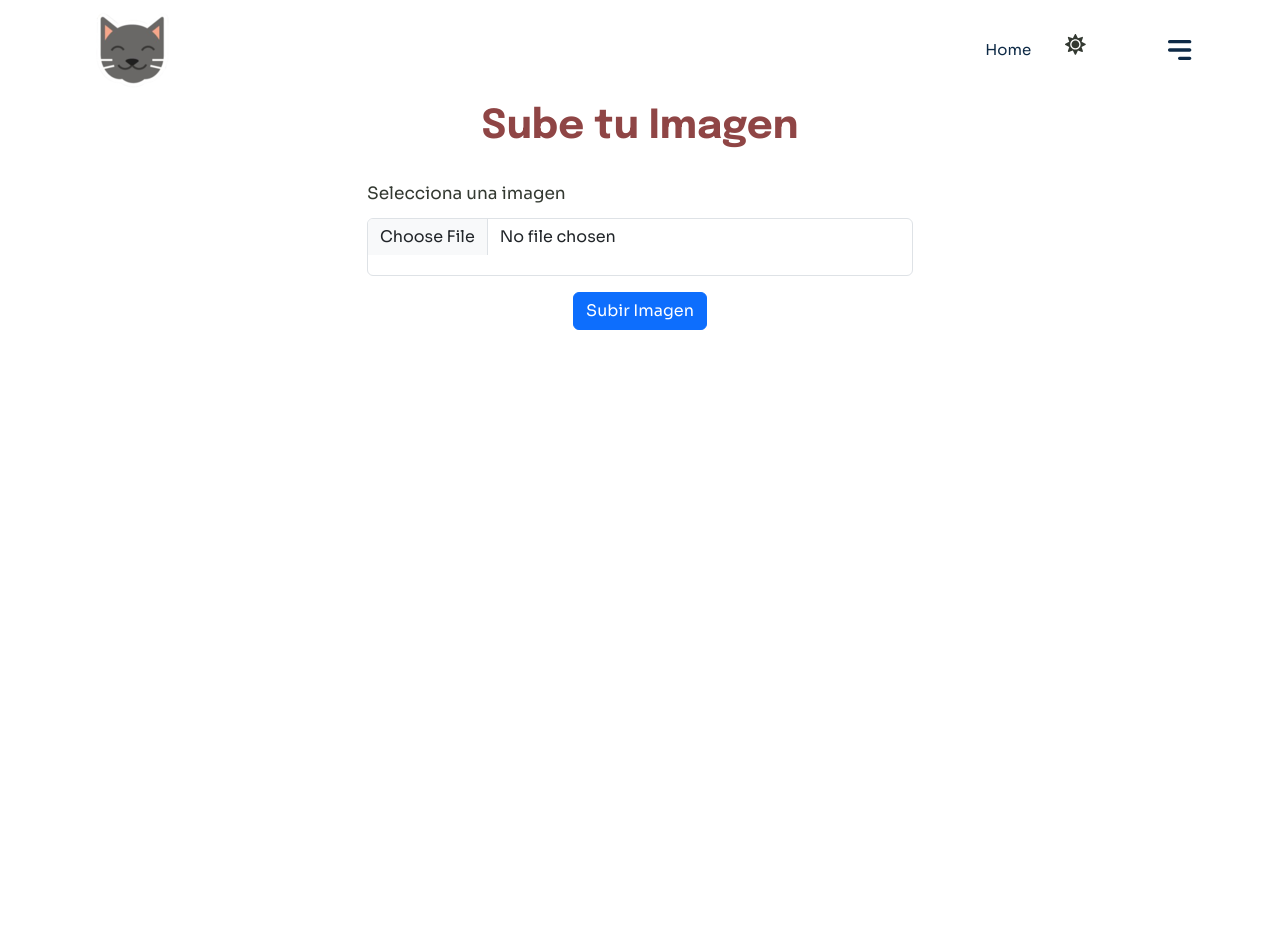
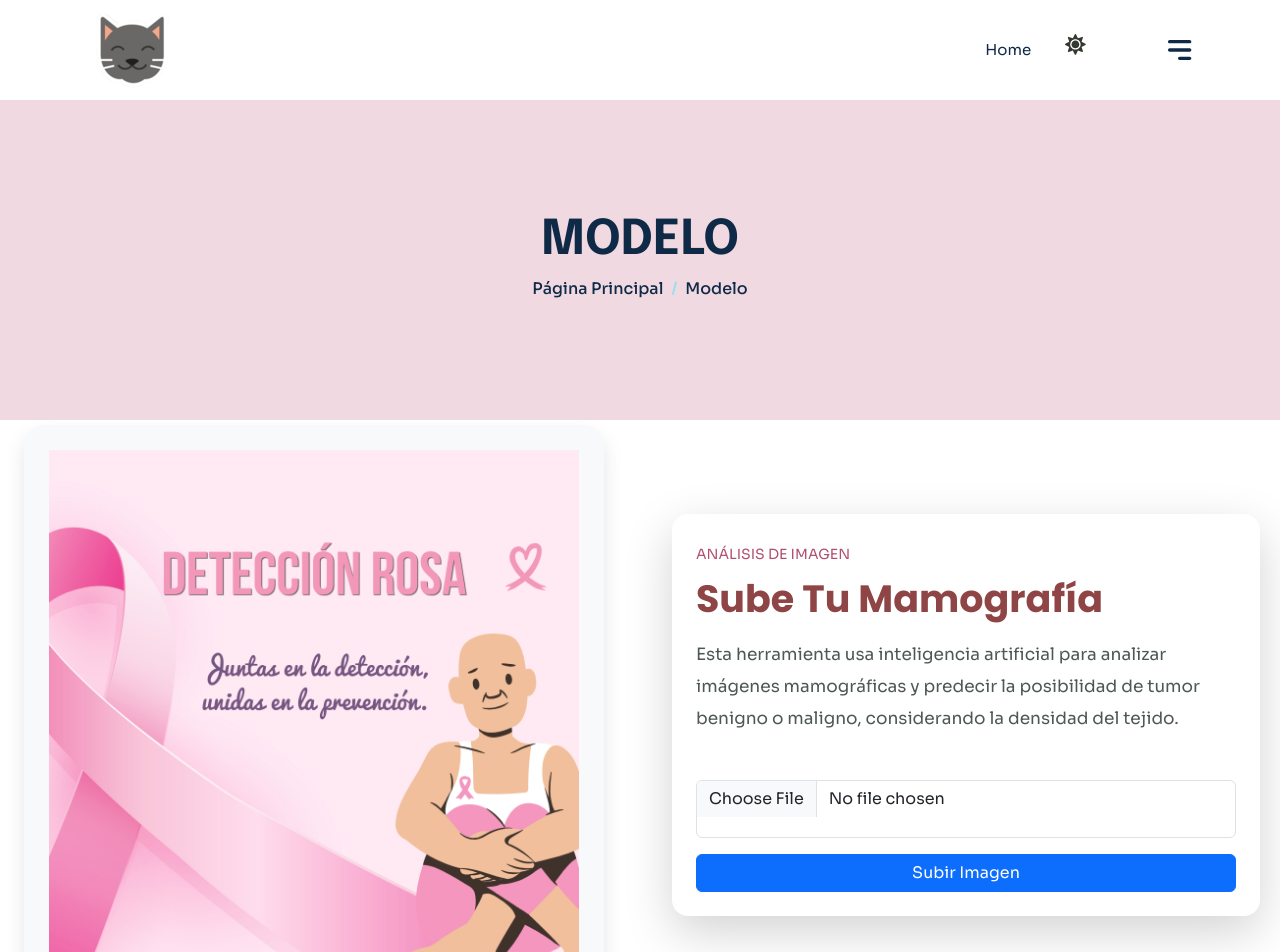
Before and after one commit to TaniaPerezD/datos-cancer, a React (Create React App) app in the folder datos/: page /modelo in a window 1280 px wide. Shown: the top 952 px of the page. Before the commit the page ends 800 px from the top, so only its background shows below. Built offline with nearby package versions, Linux system fonts and the light colour scheme.

Commit message:
Poniendo la imagen

```diff
--- a/datos/package.json
+++ b/datos/package.json
@@ -41,7 +41,7 @@
         "react-router-dom": "^7.6.0",
         "react-scripts": "5.0.1",
         "sass": "^1.89.0",
-        "sweetalert2": "^11.21.2",
+        "sweetalert2": "^11.22.0",
         "sweetalert2-react-content": "^5.1.0",
         "swiper": "^11.2.6",
         "validator": "^13.15.0",
--- a/datos/src/pages/modelo/ModeloMain.js
+++ b/datos/src/pages/modelo/ModeloMain.js
@@ -1,93 +1,14 @@
-import React, { useState } from 'react';
+import React from 'react';
+import Breadcrumb from '../../components/Breadcrumb';
+import Modelo from './ModeloSection';
+
 
 const ModeloMain = () => {
-  const [selectedFile, setSelectedFile] = useState(null);
-  const [previewURL, setPreviewURL] = useState('');
-
-  const handleImageChange = (e) => {
-    const file = e.target.files[0];
-    if (file) {
-      setSelectedFile(file);
-      setPreviewURL(URL.createObjectURL(file));
-    }
-  };
-
-  const handleSubmit = async (e) => {
-    e.preventDefault();
-
-    if (!selectedFile) {
-      alert('Por favor selecciona una imagen.');
-      return;
-    }
-
-    const formData = new FormData();
-    formData.append('image', selectedFile); // Cambia el nombre 'image' si tu backend espera otro nombre
-
-    try {
-      const response = await fetch('http://localhost:7860/predict', {
-        method: 'POST',
-        body: formData,
-      });
-
-      if (response.ok) {
-        alert('Imagen subida con éxito 🎉');
-        // Opcional: resetear el form
-        setSelectedFile(null);
-        setPreviewURL('');
-      } else {
-        alert('Error al subir la imagen 😢');
-      }
-    } catch (error) {
-      console.error('Error al subir la imagen:', error);
-      alert('Hubo un problema con la subida.');
-    }
-  };
-
   return (
     <main>
-      <div className="container mt-5">
-        <h1 className="mb-4 text-center">Sube tu Imagen</h1>
-        <div className="it-signup-area pt-5 pb-5">
-          <div className="row justify-content-center">
-            <div className="col-md-6">
-              <form onSubmit={handleSubmit}>
-                <div className="mb-3">
-                  <label htmlFor="imageUpload" className="form-label">
-                    Selecciona una imagen
-                  </label>
-                  <input
-                    className="form-control"
-                    type="file"
-                    id="imageUpload"
-                    accept="image/*"
-                    onChange={handleImageChange}
-                  />
-                </div>
-                {previewURL && (
-                  <div className="mb-3 text-center">
-                    <img
-                      src={previewURL}
-                      alt="Vista previa"
-                      style={{
-                        maxWidth: '100%',
-                        maxHeight: '300px',
-                        borderRadius: '10px',
-                      }}
-                    />
-                  </div>
-                )}
-                <div className="text-center">
-                  <button type="submit" className="btn btn-primary">
-                    Subir Imagen
-                  </button>
-                </div>
-              </form>
-            </div>
-          </div>
-        </div>
-      </div>
+      <Breadcrumb title="Modelo" />
+      <Modelo />
     </main>
   );
 };
-
 export default ModeloMain;
--- /dev/null
+++ b/datos/src/pages/modelo/ModeloSection.js
@@ -0,0 +1,138 @@
+import React, { useState } from 'react';
+import Swal from 'sweetalert2';
+import aboutImg from '../../assets/img/about/cancermama.png';
+
+const ModeloSection = () => {
+  const [selectedFile, setSelectedFile] = useState(null);
+  const [previewURL, setPreviewURL] = useState('');
+
+  const handleImageChange = (e) => {
+    const file = e.target.files[0];
+    if (file) {
+      setSelectedFile(file);
+      setPreviewURL(URL.createObjectURL(file));
+    }
+  };
+
+  const handleSubmit = async (e) => {
+    e.preventDefault();
+
+    if (!selectedFile) {
+      Swal.fire({
+        icon: 'warning',
+        title: 'Imagen no seleccionada',
+        text: 'Por favor, selecciona una imagen antes de subir.',
+      });
+      return;
+    }
+
+    const formData = new FormData();
+    formData.append('image', selectedFile);
+
+    try {
+      const response = await fetch('http://localhost:7860/predict', {
+        method: 'POST',
+        body: formData,
+      });
+
+      if (response.ok) {
+        Swal.fire({
+          icon: 'success',
+          title: '¡Imagen subida con éxito!',
+          text: 'El análisis se realizó correctamente.',
+        });
+        setSelectedFile(null);
+        setPreviewURL('');
+      } else {
+        Swal.fire({
+          icon: 'error',
+          title: 'Error',
+          text: 'No se pudo subir la imagen. Intenta nuevamente.',
+        });
+      }
+    } catch (error) {
+      console.error('Error al subir la imagen:', error);
+      Swal.fire({
+        icon: 'error',
+        title: 'Problema de conexión',
+        text: 'Ocurrió un error durante la subida.',
+      });
+    }
+  };
+
+  return (
+    <div className="row align-items-center pt-5 pb-5">
+
+      {/* DIV IZQUIERDA - Imagen decorativa */}
+      <div className="col-xl-6 col-lg-6 wow animate__fadeInLeft" data-wow-duration=".9s" data-wow-delay=".5s">
+        <div className="text-center px-4">
+          <img
+            src={aboutImg}
+            alt="Imagen educativa"
+            style={{
+              width: '100%',
+              maxWidth: '700px',
+              borderRadius: '20px',
+              boxShadow: '0 10px 20px rgba(0, 0, 0, 0.1)',
+              padding: '25px',
+              backgroundColor: '#f8f9fa',
+            }}
+          />
+        </div>
+      </div>
+
+      {/* DIV DERECHA - Formulario en una card */}
+      <div className="col-xl-6 col-lg-6 wow animate__fadeInRight" data-wow-duration=".9s" data-wow-delay=".7s">
+        <div
+          className="card p-4 border-0 shadow-lg rounded-4"
+          style={{ margin: '0 20px' }}
+        >
+          <div className="it-about-3-title-box">
+            <span className="it-section-subtitle-3 d-inline-flex align-items-center mb-2">
+              ANÁLISIS DE IMAGEN
+            </span>
+
+            <h2 className="it-section-title-3 pb-20">Sube tu Mamografía</h2>
+
+            <p className="pb-20">
+              Esta herramienta usa inteligencia artificial para analizar imágenes mamográficas y predecir la posibilidad de tumor benigno o maligno, considerando la densidad del tejido.
+            </p>
+
+            <form onSubmit={handleSubmit}>
+              <div className="mb-3">
+                <input
+                  className="form-control"
+                  type="file"
+                  accept="image/*"
+                  onChange={handleImageChange}
+                />
+              </div>
+
+              {previewURL && (
+                <div className="mb-3 text-center">
+                  <img
+                    src={previewURL}
+                    alt="Vista previa"
+                    style={{
+                      maxWidth: '100%',
+                      maxHeight: '300px',
+                      borderRadius: '10px',
+                      boxShadow: '0 0 10px rgba(0, 0, 0, 0.1)',
+                    }}
+                  />
+                </div>
+              )}
+
+              <button type="submit" className="btn btn-primary w-100">
+                Subir Imagen
+              </button>
+            </form>
+          </div>
+        </div>
+      </div>
+
+    </div>
+  );
+};
+
+export default ModeloSection;
```
Also changed, not shown: datos/src/assets/img/about/cancermama.png (added), 1 other file (tests, documents, lock files or other folders).
